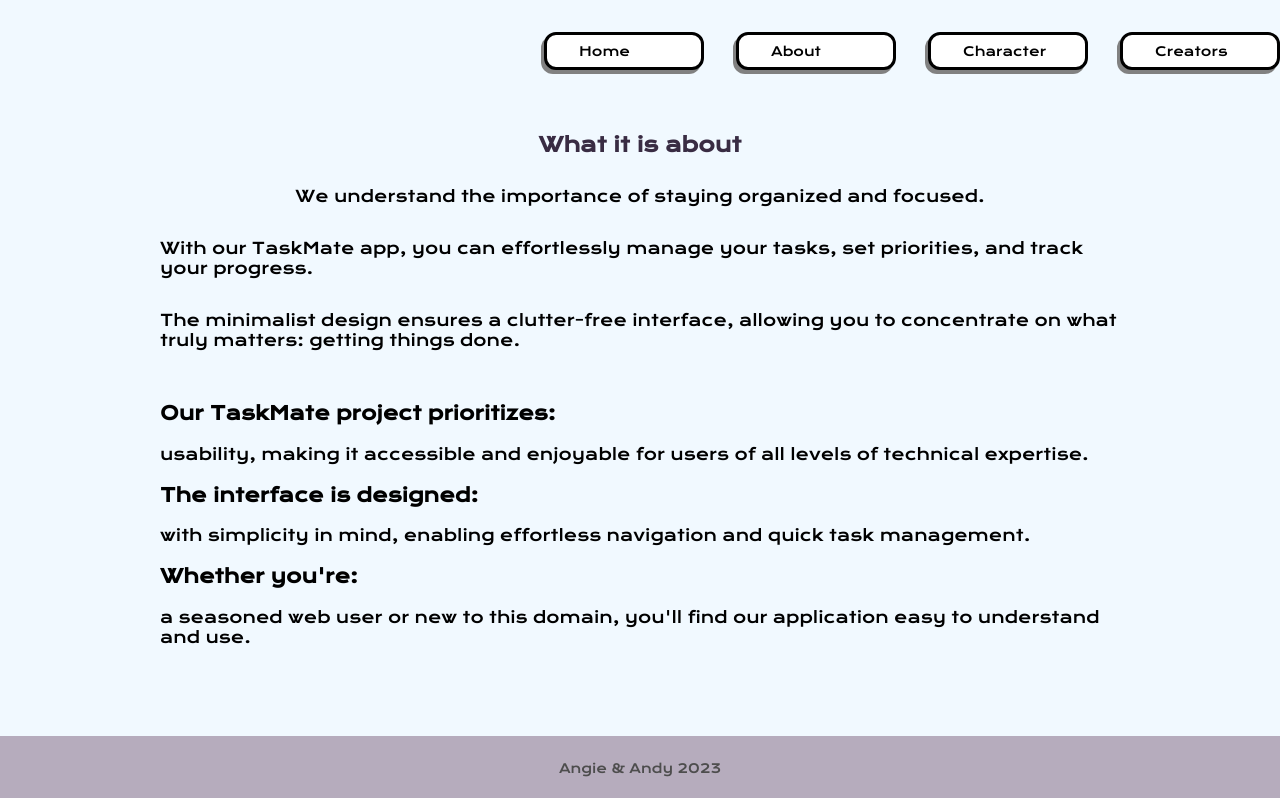
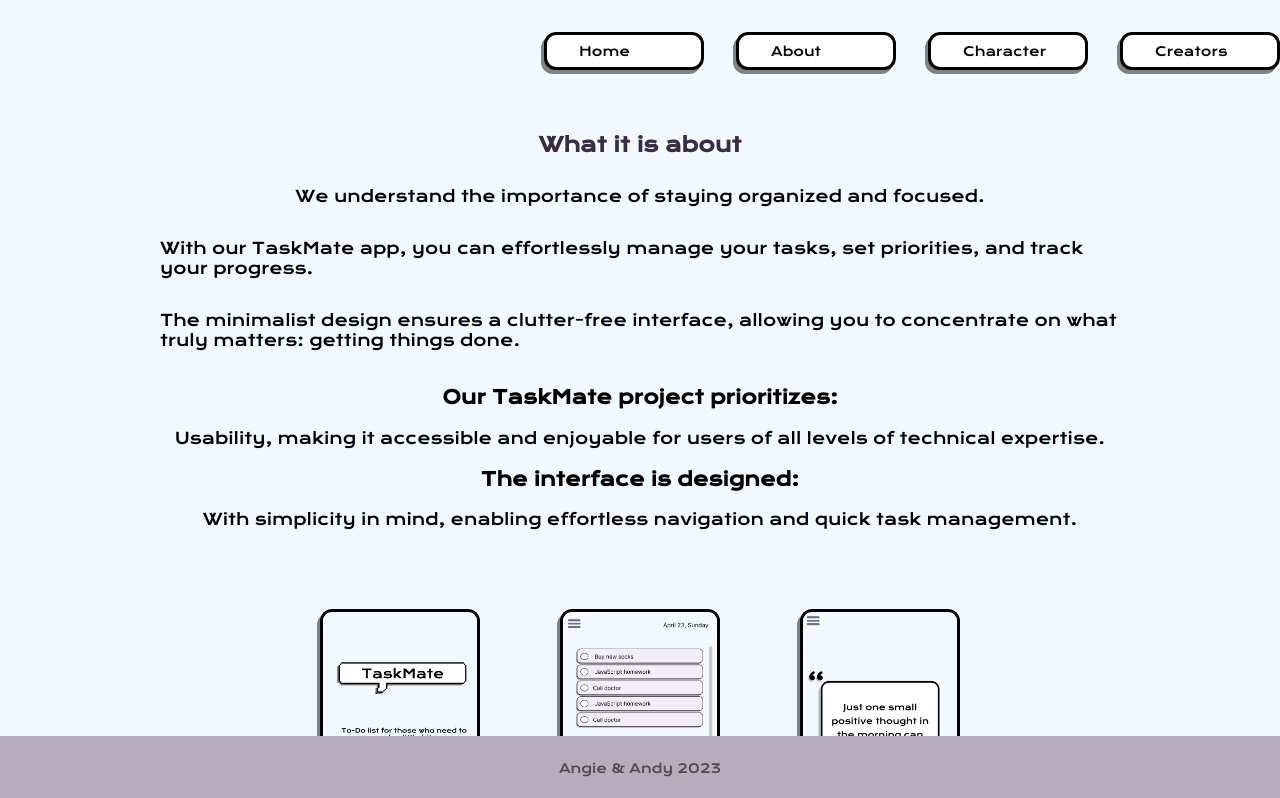
Before and after one commit to EndziTheNoob/o-projektu-taskmate, a React app: page /about in a window 1280 px wide. Shown: the top 798 px of the page. Built offline with nearby package versions, Linux system fonts and the light colour scheme.

Commit message:
uprava textu

```diff
--- a/src/About/about.jsx
+++ b/src/About/about.jsx
@@ -17,14 +17,10 @@ const About = () => {
         The minimalist design ensures a clutter-free interface, allowing you to
         concentrate on what truly matters: getting things done.
       </p>
-      <p>
-        <h3>Our TaskMate project prioritizes:</h3> usability, making it
-        accessible and enjoyable for users of all levels of technical expertise.{' '}
-        <h3>The interface is designed:</h3> with simplicity in mind, enabling
-        effortless navigation and quick task management.
-        <h3>Whether you're: </h3>a seasoned web user or new to this domain,
-        you'll find our application easy to understand and use.
-      </p>
+      <h3>Our TaskMate project prioritizes:</h3> Usability, making it accessible
+      and enjoyable for users of all levels of technical expertise.{' '}
+      <h3>The interface is designed:</h3> With simplicity in mind, enabling
+      effortless navigation and quick task management.
       <div className="about_img">
         <img src={screen2} className="screenshot" />
         <img src={screen1} className="screenshot" />
--- a/src/About/style.css
+++ b/src/About/style.css
@@ -6,7 +6,6 @@
   justify-content: center;
   align-items: center;
   padding: 0 10rem;
-  overflow: scroll;
 }
 
 h1 {
--- a/src/style.css
+++ b/src/style.css
@@ -13,7 +13,6 @@ html {
 body {
   display: block;
   margin: 0;
-  justify-content: center;
   height: 100%;
 }
 
```
